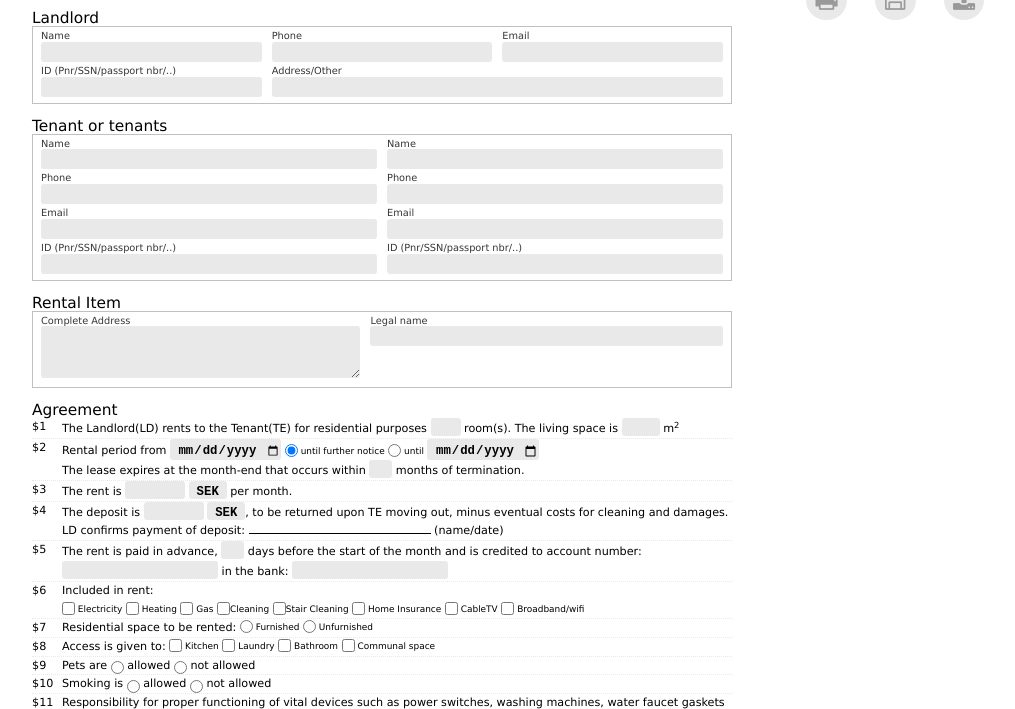
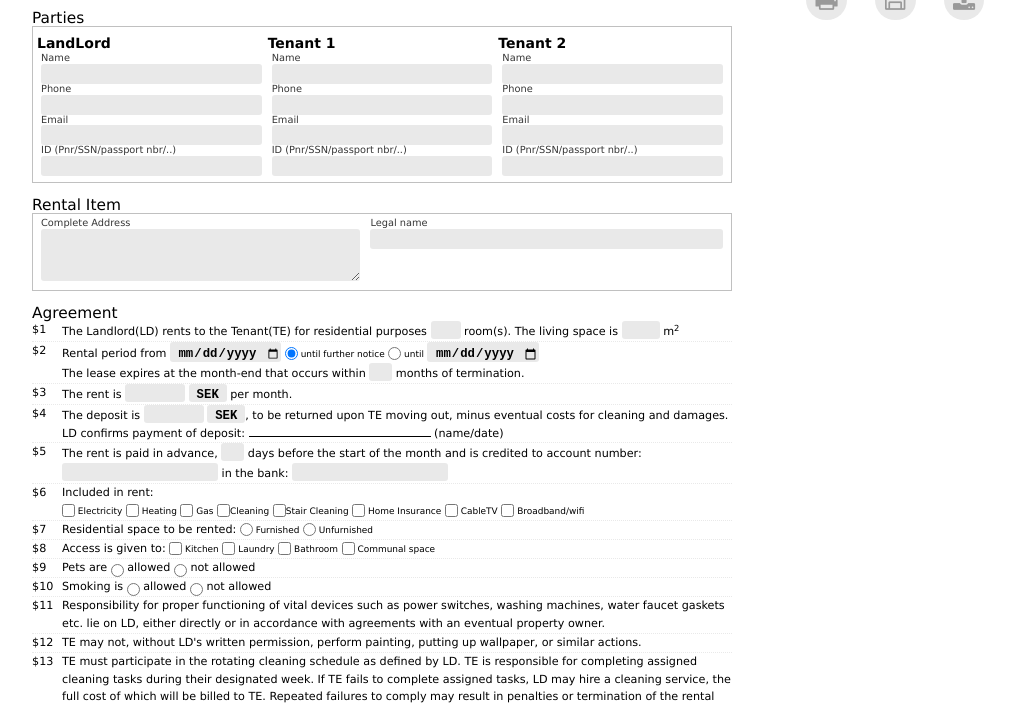
Before and after one commit to tofsjonas/lodger, a plain HTML site: page index.html in a window 1280 px wide. Shown: the part 34-743 px from the top of the page, without its empty margins (258-1273 px from the left). Drawn offline with Linux system fonts and the light colour scheme.

Commit message:
Changed layout

```diff
--- a/index.html
+++ b/index.html
@@ -22,76 +22,50 @@
       <input type="file" name="the_file" id="file-input" />
     </div>
     <form onsubmit="return false;" action="/" method="post">
-      <h2>Landlord</h2>
+      <h2>Parties</h2>
       <table>
+        <thead>
+          <th>LandLord</th>
+          <th>Tenant 1</th>
+          <th>Tenant 2</th>
+        </thead>
+        <tbody>
           <tr>
             <td>
               <label>Name</label
               ><input type="text" name="landlord[name]" value="" />
-          </td>
-          <td>
               <label>Phone</label
               ><input type="text" name="landlord[phone]" value="" />
-          </td>
-          <td>
               <label>Email</label
               ><input type="email" name="landlord[email]" value="" />
-          </td>
-        </tr>
-        <tr>
-          <td>
               <label>ID (Pnr/SSN/passport nbr/..)</label
               ><input type="text" name="landlord[id]" value="" />
             </td>
-          <td colspan="2">
-            <label>Address/Other</label
-            ><input type="text" name="landlord[other]" value="" />
-          </td>
-        </tr>
-      </table>
-      <h2>Tenant or tenants</h2>
-      <table>
-        <tr>
             <td>
               <label>Name</label
               ><input type="text" name="tenant[name]" value="" />
+              <label>Phone</label
+              ><input type="text" name="tenant[phone]" value="" />
+              <label>Email</label
+              ><input type="email" name="tenant[email]" value="" />
+
+              <label>ID (Pnr/SSN/passport nbr/..)</label
+              ><input type="text" name="tenant[id]" value="" />
             </td>
             <td>
               <label>Name</label
               ><input type="text" name="tenant2[name]" value="" />
-          </td>
-        </tr>
-        <tr>
-          <td>
-            <label>Phone</label
-            ><input type="text" name="tenant[phone]" value="" />
-          </td>
-          <td>
               <label>Phone</label
               ><input type="text" name="tenant2[phone]" value="" />
-          </td>
-        </tr>
-        <tr>
-          <td>
-            <label>Email</label
-            ><input type="email" name="tenant[email]" value="" />
-          </td>
-          <td>
               <label>Email</label
               ><input type="email" name="tenant2[email]" value="" />
-          </td>
-        </tr>
-        <tr>
-          <td>
-            <label>ID (Pnr/SSN/passport nbr/..)</label
-            ><input type="text" name="tenant[id]" value="" />
-          </td>
-          <td>
               <label>ID (Pnr/SSN/passport nbr/..)</label
               ><input type="text" name="tenant2[id]" value="" />
             </td>
           </tr>
+        </tbody>
       </table>
+
       <h2>Rental Item</h2>
       <table class="item">
         <tr>
@@ -243,8 +217,8 @@
           LD. TE is responsible for completing assigned cleaning tasks during
           their designated week. If TE fails to complete assigned tasks, LD may
           hire a cleaning service, the full cost of which will be billed to TE.
-          Repeated failures to comply may result in termination of the rental
-          agreement.
+          Repeated failures to comply may result in penalties or termination of
+          the rental agreement.
         </li>
         <li>
           TE should carefully care for and take care of the property. Should
```
Lines whose indentation alone changed are shown as unchanged.
